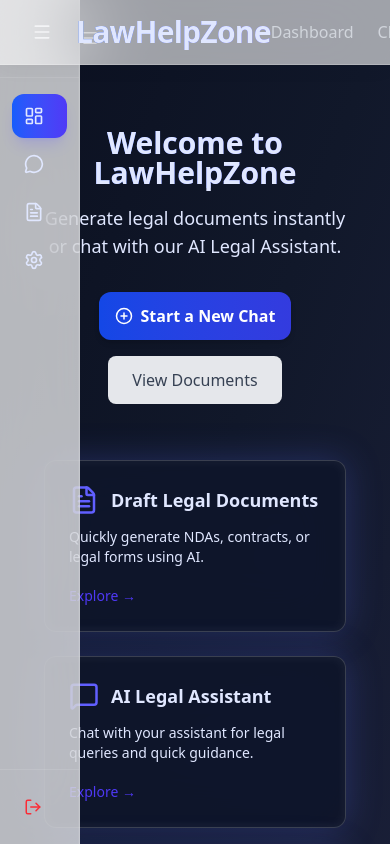
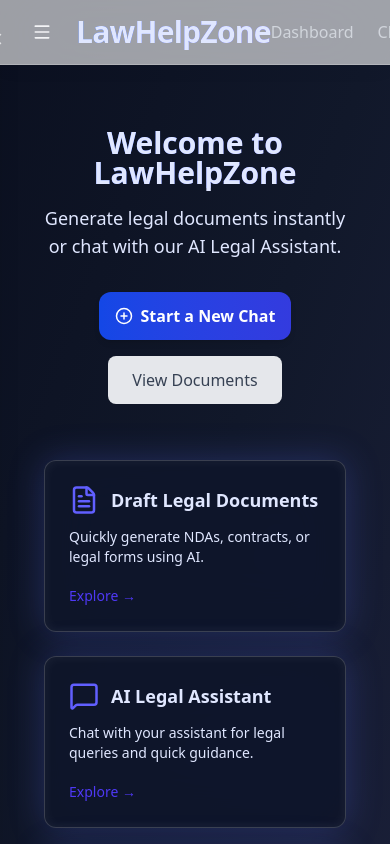
Before and after one commit to WaheedUllah572/lawhelpzone-frontend, a React app: page /dashboard in a window 390 px wide. Shown: the top 844 px of the page. Built offline with nearby package versions, Linux system fonts and the light colour scheme; no server answers; sample sign-in values are in the browser's storage; the HTML template or start-up script is replaced by a standard one.

Commit message:
Fix mobile sidebar layout and responsiveness

```diff
--- a/src/components/Layout.jsx
+++ b/src/components/Layout.jsx
@@ -4,29 +4,38 @@ import Sidebar from "./Sidebar";
 import { motion } from "framer-motion";
 
 export default function Layout({ children }) {
-  const [sidebarOpen, setSidebarOpen] = useState(window.innerWidth >= 768);
+  const [sidebarOpen, setSidebarOpen] = useState(
+    typeof window !== "undefined" ? window.innerWidth >= 768 : true
+  );
 
-  const toggleSidebar = () => setSidebarOpen(!sidebarOpen);
+  const toggleSidebar = () => setSidebarOpen((prev) => !prev);
 
   useEffect(() => {
     const handleResize = () => {
-      if (window.innerWidth >= 768) setSidebarOpen(true);
+      if (window.innerWidth >= 768) {
+        setSidebarOpen(true);
+      } else {
+        setSidebarOpen(false);
+      }
     };
+
     window.addEventListener("resize", handleResize);
     return () => window.removeEventListener("resize", handleResize);
   }, []);
 
   return (
     <div className="relative flex bg-gradient-to-br from-[#0b1020] via-[#11182a] to-[#1b203a] text-gray-100 transition-colors duration-500 overflow-hidden min-h-screen">
+
+      {/* Sidebar */}
       <Sidebar open={sidebarOpen} setOpen={setSidebarOpen} />
 
-      <div
-        className={`flex flex-col flex-1 min-h-screen transition-all duration-500 ${
-          sidebarOpen ? "md:ml-60" : "md:ml-20"
-        }`}
-      >
+      {/* Main Content Area */}
+      <div className="flex flex-col flex-1 min-h-screen transition-all duration-500 md:ml-60">
+
+        {/* Top Navbar */}
         <Navbar toggleSidebar={toggleSidebar} />
 
+        {/* Page Content */}
         <motion.main
           initial={{ opacity: 0, y: 20 }}
           animate={{ opacity: 1, y: 0 }}
@@ -35,6 +44,7 @@ export default function Layout({ children }) {
         >
           {children}
         </motion.main>
+
       </div>
     </div>
   );
--- a/src/components/Sidebar.jsx
+++ b/src/components/Sidebar.jsx
@@ -20,34 +20,52 @@ export default function Sidebar({ open, setOpen }) {
   ];
 
   return (
+    <>
+      {/* 🔥 Backdrop (Mobile Only) */}
+      {open && (
+        <div
+          className="fixed inset-0 bg-black/50 backdrop-blur-sm z-40 md:hidden"
+          onClick={() => setOpen(false)}
+        />
+      )}
+
       <aside
-      className={`fixed top-0 left-0 h-screen flex flex-col transition-all duration-500
-      bg-white/70 dark:bg-gray-900/90 backdrop-blur-2xl border-r border-white/20 dark:border-gray-800 shadow-[inset_-1px_0_0_rgba(255,255,255,0.05)]
-      ${open ? "w-60" : "w-20"} z-[60]`}
+        className={`
+          fixed top-0 left-0 h-screen flex flex-col
+          bg-white/90 dark:bg-gray-900/95 backdrop-blur-2xl
+          border-r border-white/20 dark:border-gray-800
+          shadow-xl
+          transition-transform duration-300 ease-in-out
+          z-50
+
+          w-60
+
+          ${open ? "translate-x-0" : "-translate-x-full"}
+          md:translate-x-0
+        `}
       >
         {/* Header */}
-      <div className="flex justify-between items-center px-4 py-[15px] border-b border-white/10 dark:border-gray-800">
-        <h1
-          className={`text-lg font-semibold text-blue-700 dark:text-blue-400 transition-all ${
-            !open && "opacity-0 pointer-events-none"
-          }`}
+        <div className="flex justify-between items-center px-4 py-4 border-b border-white/10 dark:border-gray-800">
+          <h1 className="text-lg font-semibold text-blue-700 dark:text-blue-400">
+            LawHelpZone
+          </h1>
+
+          {/* Close button only on mobile */}
+          <button
+            onClick={() => setOpen(false)}
+            className="p-2 rounded-md hover:bg-gray-200 dark:hover:bg-gray-700 transition md:hidden"
           >
-          LHZ
-        </h1>
-        <button
-          onClick={() => setOpen(!open)}
-          className="p-2 rounded-md hover:bg-gray-200 dark:hover:bg-gray-700 transition"
-        >
-          {open ? <X size={18} /> : <Menu size={18} />}
+            <X size={18} />
           </button>
         </div>
 
         {/* Navigation */}
-      <ul className="flex-1 overflow-y-auto scrollbar-thin scrollbar-thumb-transparent px-3 pt-4 space-y-1">
+        <ul className="flex-1 overflow-y-auto px-3 pt-4 space-y-1">
           {links.map((item) => (
             <li key={item.to}>
               <Link
                 to={item.to}
+                onClick={() => setOpen(false)} // auto close on mobile
                 className={`flex items-center gap-3 p-3 rounded-xl transition-all duration-300 ${
                   location.pathname === item.to
                     ? "bg-gradient-to-r from-blue-600 to-indigo-600 text-white shadow-lg shadow-indigo-500/20"
@@ -55,7 +73,7 @@ export default function Sidebar({ open, setOpen }) {
                 }`}
               >
                 <span>{item.icon}</span>
-              {open && <span className="text-sm font-medium">{item.label}</span>}
+                <span className="text-sm font-medium">{item.label}</span>
               </Link>
             </li>
           ))}
@@ -65,12 +83,14 @@ export default function Sidebar({ open, setOpen }) {
         <div className="px-3 py-4 border-t border-white/10 dark:border-gray-800">
           <Link
             to="/login"
+            onClick={() => setOpen(false)}
             className="flex items-center gap-3 p-3 rounded-lg hover:bg-red-100 dark:hover:bg-gray-800 text-red-500 transition-all"
           >
             <LogOut size={18} />
-          {open && <span>Logout</span>}
+            <span>Logout</span>
           </Link>
         </div>
       </aside>
+    </>
   );
 }
```
Lines whose indentation alone changed are shown as unchanged.
